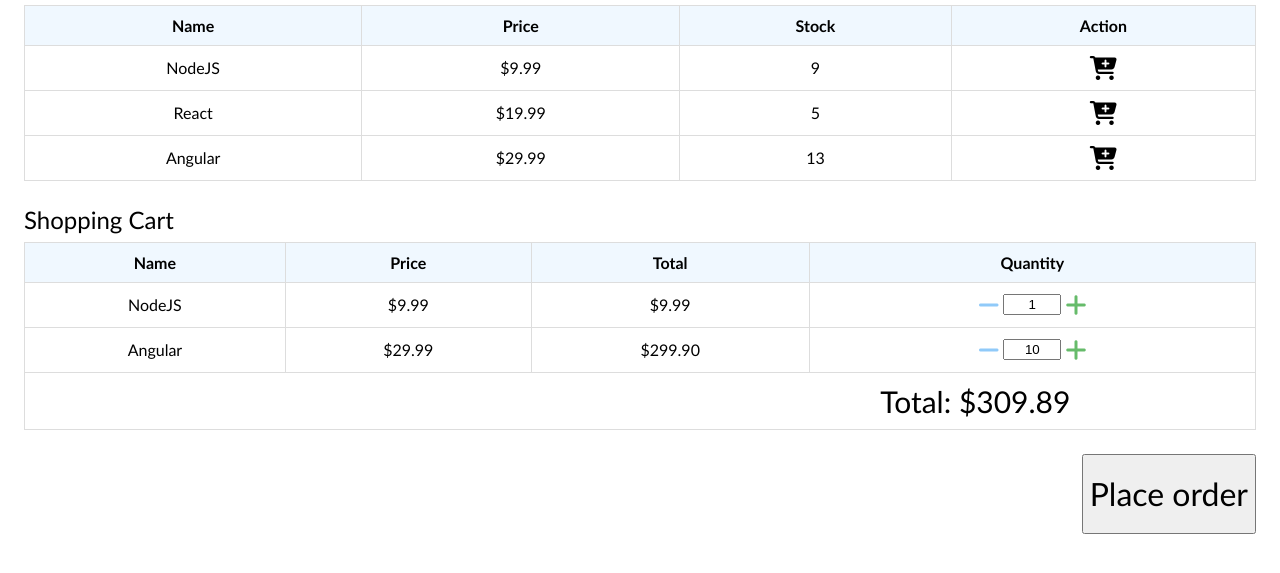
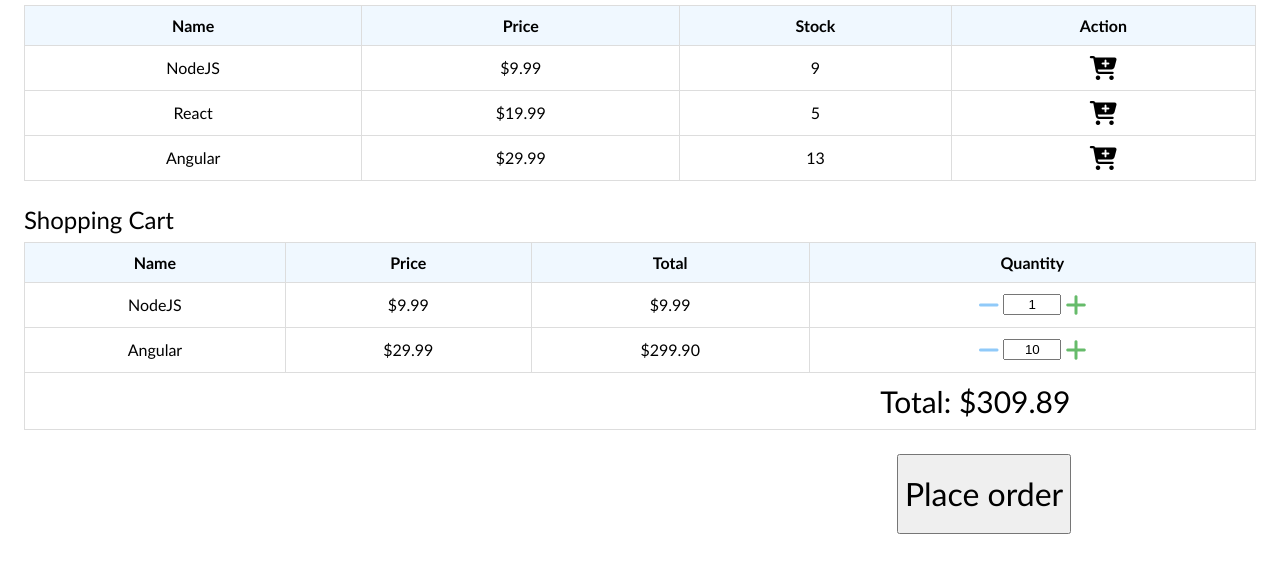
Before and after one commit to mthuong/wap.github.io, a plain HTML site: page lab3/index.html in a window 1280 px wide. Shown: the part 161-734 px from the top of the page. Drawn offline with Linux system fonts and the light colour scheme.

Commit message:
Update place order css

```diff
--- a/lab3/lab3.css
+++ b/lab3/lab3.css
@@ -108,11 +108,13 @@
 }
 
 .actions {
+  position: relative;
   margin-top: 24px;
 }
 
 .btn-place-order {
+  position: absolute;
+  right: 15%;
   font-size: 32px;
   height: 80px;
-  float: right;
 }
```
